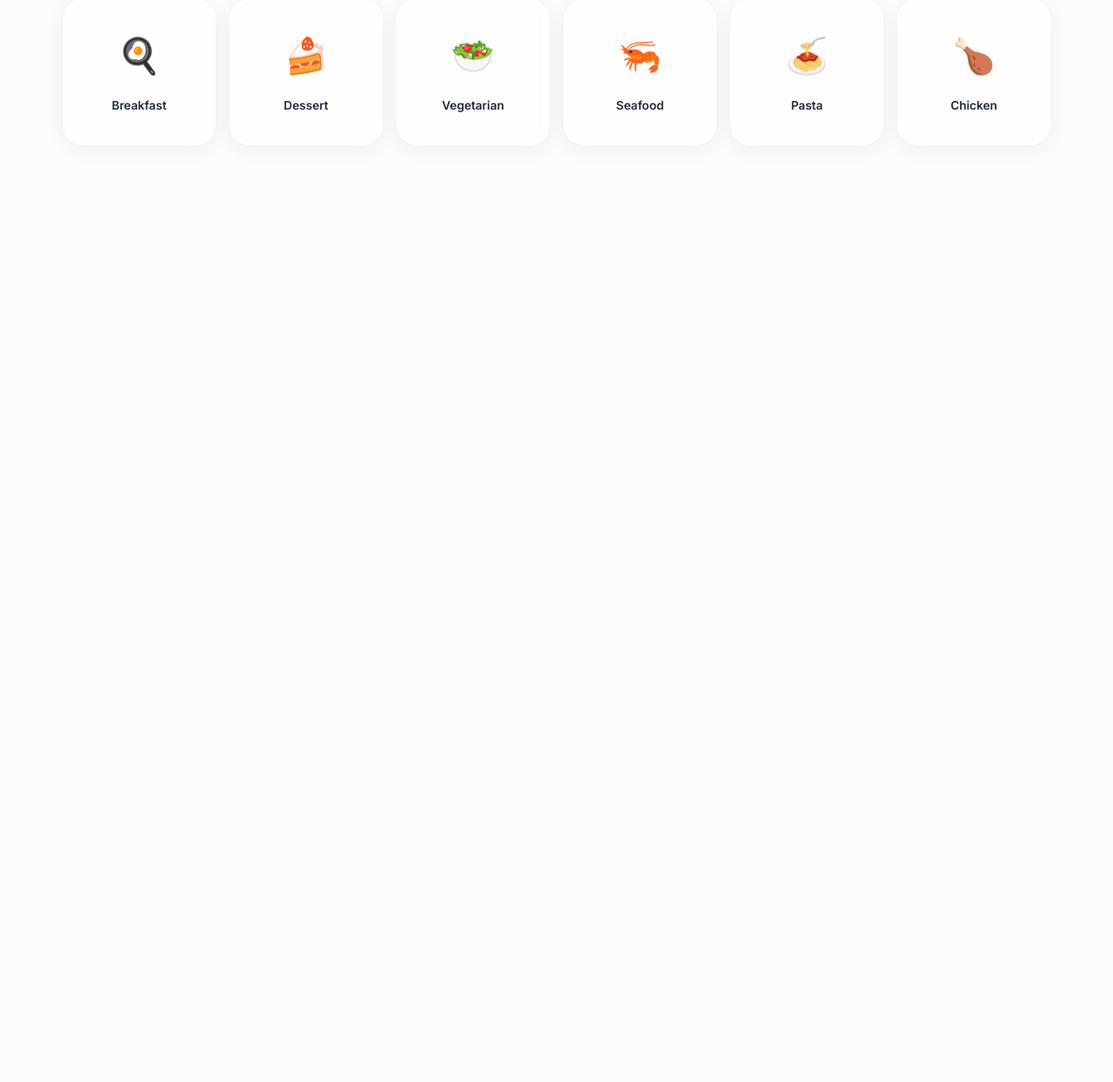
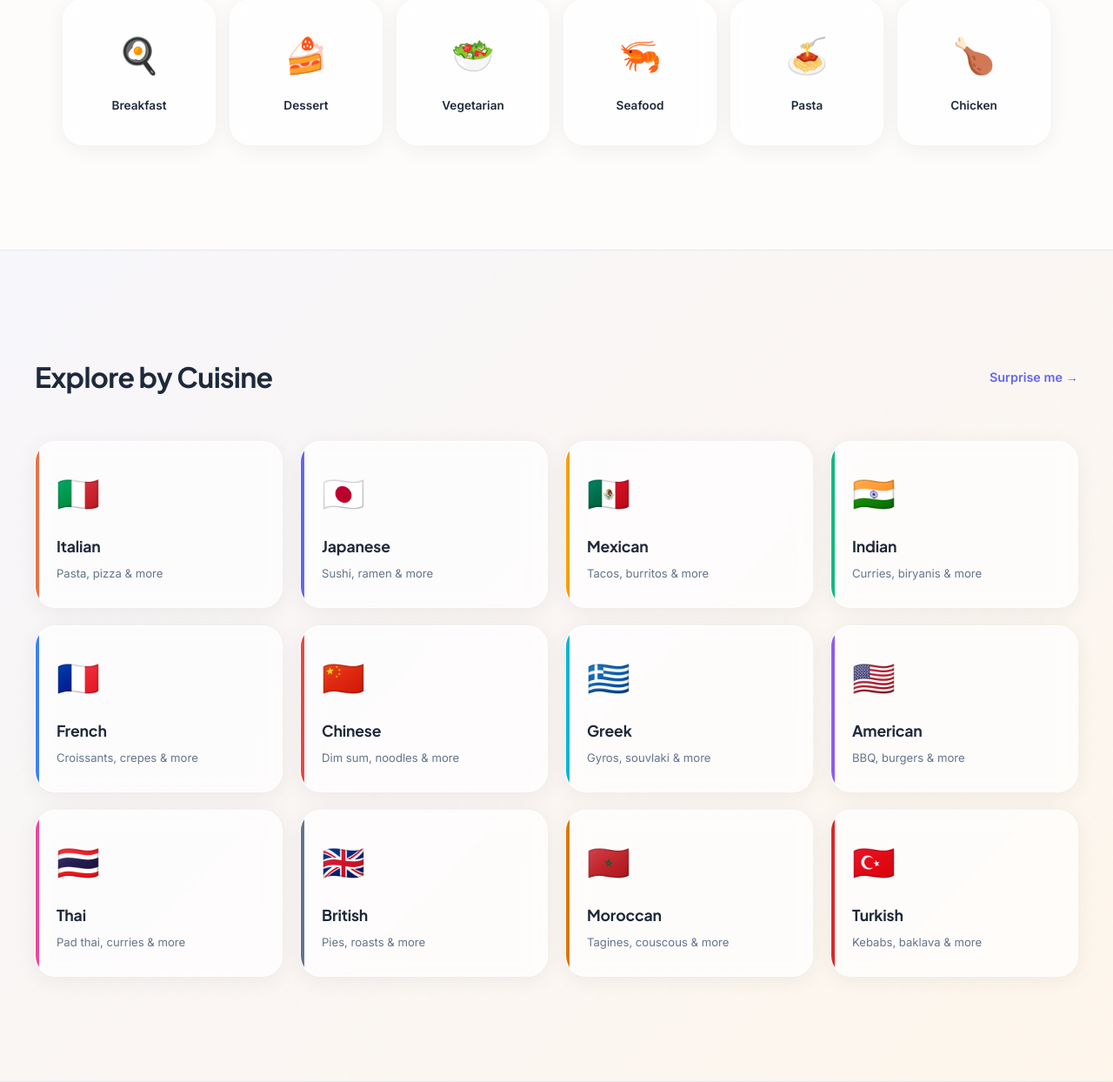
Before and after one commit to hkarnena/recipe-finder, a FastAPI app: page / in a window 1280 px wide. Shown: the part 1205-2449 px from the top of the page at 87% size. Before the commit the page ends 1334 px from the top, so only its background shows below. Run offline with FastAPI, Linux system fonts and the light colour scheme.

Commit message:
Add cuisine section with 12 world cuisines

```diff
--- a/app.py
+++ b/app.py
@@ -24,6 +24,18 @@ def search(request: Request, ingredient: str = Form(...)):
     except Exception as e:
         recipes = []
     return templates.TemplateResponse("results.html", {"request": request, "recipes": recipes, "ingredient": ingredient})
+
+# Browse by cuisine
+@app.get("/cuisine/{cuisine_name}", response_class=HTMLResponse)
+def browse_cuisine(request: Request, cuisine_name: str):
+    api_url = f"https://www.themealdb.com/api/json/v1/1/filter.php?a={cuisine_name}"
+    try:
+        response = requests.get(api_url, timeout=10)
+        response.raise_for_status()
+        recipes = response.json().get("meals", [])
+    except Exception:
+        recipes = []
+    return templates.TemplateResponse("results.html", {"request": request, "recipes": recipes, "ingredient": cuisine_name})
 
 # Browse by category
 @app.get("/category/{category_name}", response_class=HTMLResponse)
--- a/static/style.css
+++ b/static/style.css
@@ -715,3 +715,89 @@ body.dark-mode .btn-secondary:hover {
   transform: translateY(-2px) !important;
   box-shadow: var(--shadow-lg) !important;
 }
+
+/* CUISINE SECTION */
+.cuisine-section {
+  background: linear-gradient(135deg, rgba(99,102,241,0.04) 0%, rgba(255,237,213,0.4) 100%);
+  border-top: 1px solid var(--border);
+  border-bottom: 1px solid var(--border);
+  padding: 120px 2rem;
+}
+
+.cuisine-container {
+  max-width: 1200px;
+  margin: 0 auto;
+}
+
+.cuisine-grid {
+  display: grid;
+  grid-template-columns: repeat(4, 1fr);
+  gap: 1.25rem;
+}
+
+.cuisine-card {
+  background: var(--glass-bg);
+  backdrop-filter: blur(10px);
+  -webkit-backdrop-filter: blur(10px);
+  border: 1px solid rgba(255,255,255,0.9);
+  border-radius: var(--radius-lg);
+  padding: 1.75rem 1.5rem;
+  text-decoration: none;
+  display: flex;
+  flex-direction: column;
+  gap: 0.4rem;
+  transition: all 0.25s;
+  box-shadow: var(--shadow);
+  position: relative;
+  overflow: hidden;
+}
+
+.cuisine-card::before {
+  content: '';
+  position: absolute;
+  top: 0; left: 0;
+  width: 4px;
+  height: 100%;
+  background: var(--cuisine-color, var(--primary-action));
+  border-radius: 4px 0 0 4px;
+  transition: width 0.25s;
+}
+
+.cuisine-card:hover {
+  transform: translateY(-6px);
+  box-shadow: var(--shadow-lg);
+  border-color: var(--cuisine-color, var(--primary-action));
+}
+
+.cuisine-card:hover::before {
+  width: 6px;
+}
+
+.cuisine-flag {
+  font-size: 2.5rem;
+  margin-bottom: 0.5rem;
+  display: block;
+}
+
+.cuisine-name {
+  font-family: 'Plus Jakarta Sans', sans-serif;
+  font-size: 1.1rem;
+  font-weight: 700;
+  color: var(--text-main);
+  letter-spacing: -0.01em;
+}
+
+.cuisine-desc {
+  font-size: 0.82rem;
+  color: var(--text-muted);
+  font-weight: 400;
+}
+
+@media (max-width: 1024px) {
+  .cuisine-grid { grid-template-columns: repeat(3, 1fr); }
+}
+
+@media (max-width: 600px) {
+  .cuisine-grid { grid-template-columns: repeat(2, 1fr); }
+  .cuisine-section { padding: 60px 1.5rem; }
+}
--- a/templates/index.html
+++ b/templates/index.html
@@ -125,6 +125,78 @@
         </div>
     </div>
 
+    <!-- Cuisines -->
+    <div class="cuisine-section">
+        <div class="cuisine-container">
+            <div class="section-header">
+                <h2>Explore by Cuisine</h2>
+                <a href="/random">Surprise me →</a>
+            </div>
+            <div class="cuisine-grid">
+                <a href="/cuisine/Italian" class="cuisine-card" style="--cuisine-color:#e8734a;">
+                    <span class="cuisine-flag">🇮🇹</span>
+                    <span class="cuisine-name">Italian</span>
+                    <span class="cuisine-desc">Pasta, pizza & more</span>
+                </a>
+                <a href="/cuisine/Japanese" class="cuisine-card" style="--cuisine-color:#6366f1;">
+                    <span class="cuisine-flag">🇯🇵</span>
+                    <span class="cuisine-name">Japanese</span>
+                    <span class="cuisine-desc">Sushi, ramen & more</span>
+                </a>
+                <a href="/cuisine/Mexican" class="cuisine-card" style="--cuisine-color:#f59e0b;">
+                    <span class="cuisine-flag">🇲🇽</span>
+                    <span class="cuisine-name">Mexican</span>
+                    <span class="cuisine-desc">Tacos, burritos & more</span>
+                </a>
+                <a href="/cuisine/Indian" class="cuisine-card" style="--cuisine-color:#10b981;">
+                    <span class="cuisine-flag">🇮🇳</span>
+                    <span class="cuisine-name">Indian</span>
+                    <span class="cuisine-desc">Curries, biryanis & more</span>
+                </a>
+                <a href="/cuisine/French" class="cuisine-card" style="--cuisine-color:#3b82f6;">
+                    <span class="cuisine-flag">🇫🇷</span>
+                    <span class="cuisine-name">French</span>
+                    <span class="cuisine-desc">Croissants, crepes & more</span>
+                </a>
+                <a href="/cuisine/Chinese" class="cuisine-card" style="--cuisine-color:#ef4444;">
+                    <span class="cuisine-flag">🇨🇳</span>
+                    <span class="cuisine-name">Chinese</span>
+                    <span class="cuisine-desc">Dim sum, noodles & more</span>
+                </a>
+                <a href="/cuisine/Greek" class="cuisine-card" style="--cuisine-color:#06b6d4;">
+                    <span class="cuisine-flag">🇬🇷</span>
+                    <span class="cuisine-name">Greek</span>
+                    <span class="cuisine-desc">Gyros, souvlaki & more</span>
+                </a>
+                <a href="/cuisine/American" class="cuisine-card" style="--cuisine-color:#8b5cf6;">
+                    <span class="cuisine-flag">🇺🇸</span>
+                    <span class="cuisine-name">American</span>
+                    <span class="cuisine-desc">BBQ, burgers & more</span>
+                </a>
+                <a href="/cuisine/Thai" class="cuisine-card" style="--cuisine-color:#ec4899;">
+                    <span class="cuisine-flag">🇹🇭</span>
+                    <span class="cuisine-name">Thai</span>
+                    <span class="cuisine-desc">Pad thai, curries & more</span>
+                </a>
+                <a href="/cuisine/British" class="cuisine-card" style="--cuisine-color:#64748b;">
+                    <span class="cuisine-flag">🇬🇧</span>
+                    <span class="cuisine-name">British</span>
+                    <span class="cuisine-desc">Pies, roasts & more</span>
+                </a>
+                <a href="/cuisine/Moroccan" class="cuisine-card" style="--cuisine-color:#d97706;">
+                    <span class="cuisine-flag">🇲🇦</span>
+                    <span class="cuisine-name">Moroccan</span>
+                    <span class="cuisine-desc">Tagines, couscous & more</span>
+                </a>
+                <a href="/cuisine/Turkish" class="cuisine-card" style="--cuisine-color:#dc2626;">
+                    <span class="cuisine-flag">🇹🇷</span>
+                    <span class="cuisine-name">Turkish</span>
+                    <span class="cuisine-desc">Kebabs, baklava & more</span>
+                </a>
+            </div>
+        </div>
+    </div>
+
     <div id="loadingSpinner" class="loading-overlay" style="display: none;">
         <div class="spinner"></div>
         <p>Finding recipes...</p>
```
